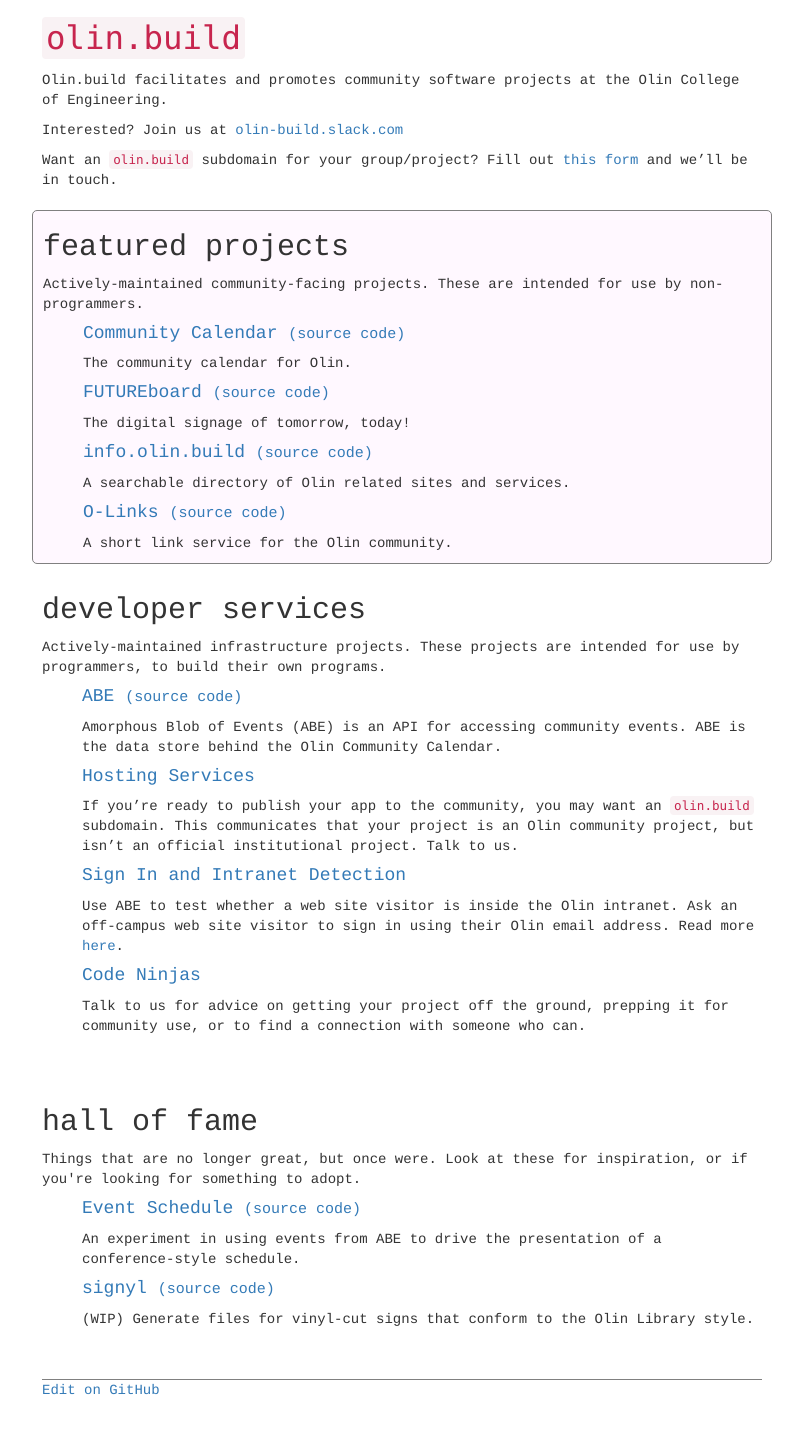
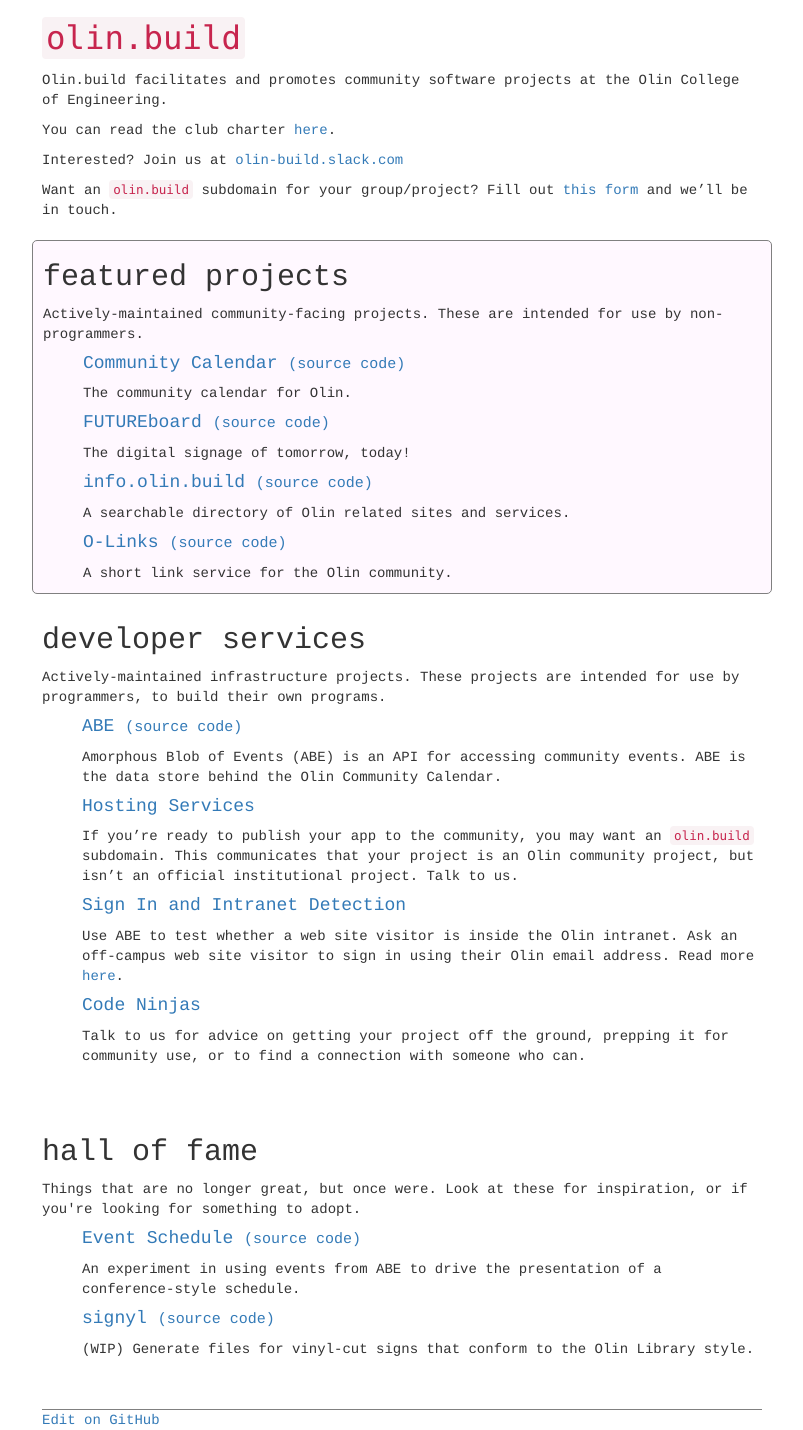
Before and after one commit to olin-build/olin.build, a Jekyll site: the page built from index.md, in a window 1280 px wide. Shown: the whole page, without its empty margins (238-1041 px from the left). Built offline with Jekyll 4.4.1, drawn with Linux system fonts in a browser that asks for light colours; our own code applies the rules of GitHub Pages for plain Markdown files; before the commit the page ends 1400 px from its top, so only the background shows below that.

Commit message:
Add link to charter

```diff
--- a/index.md
+++ b/index.md
@@ -7,6 +7,8 @@ layout: stages
 Olin.build facilitates and promotes community software projects at the Olin
 College of Engineering.
 
+You can read the club charter [here](https://github.com/olin/clubs/blob/master/charters/olin.build.md).
+
 Interested? Join us at [olin-build.slack.com](http://olin-build.slack.com)
 
 Want an `olin.build` subdomain for your group/project? Fill out [this form](https://docs.google.com/forms/d/e/1FAIpQLScOHuFs5U-ZQlfsC8gaoGmNka22CCYcYSkfg0d5L0NobOg13Q/viewform?usp=sf_link) and we'll be in touch.
```
